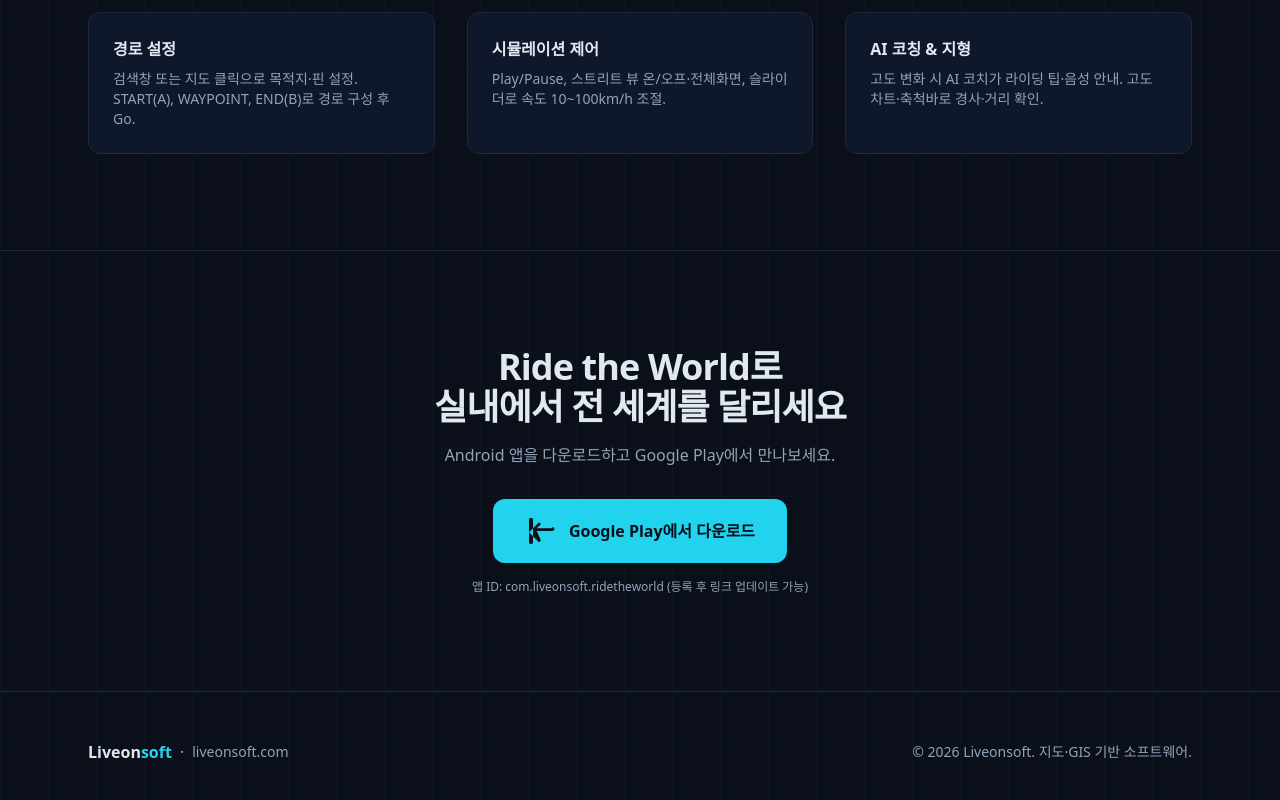
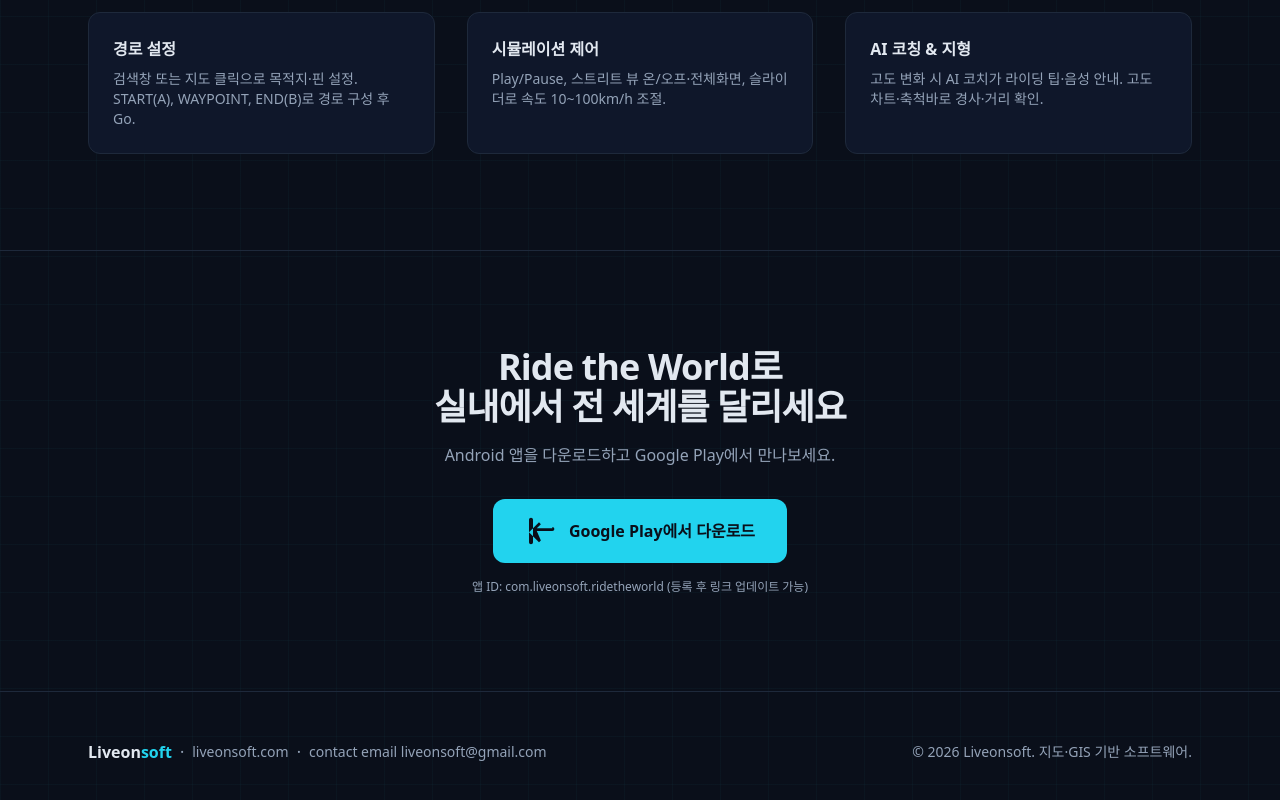
Before and after one commit to parkstery/liveonsoft, a Next.js app: page / in a window 1280 px wide. Shown: the part 2672-3472 px from the top of the page. Built offline with nearby package versions, Linux system fonts and the light colour scheme.

Commit message:
contact e mail insert -EG

```diff
--- a/src/app/page.tsx
+++ b/src/app/page.tsx
@@ -262,6 +262,8 @@
               <a href="https://liveonsoft.com" className="text-sm text-[var(--muted)] hover:text-[var(--accent)]">
                 liveonsoft.com
               </a>
+              <span className="text-[var(--muted)]">·</span>
+              <span className="text-sm text-[var(--muted)]">contact email liveonsoft@gmail.com</span>
             </div>
             <p className="text-sm text-[var(--muted)]">
               © {new Date().getFullYear()} Liveonsoft. 지도·GIS 기반 소프트웨어.
```
